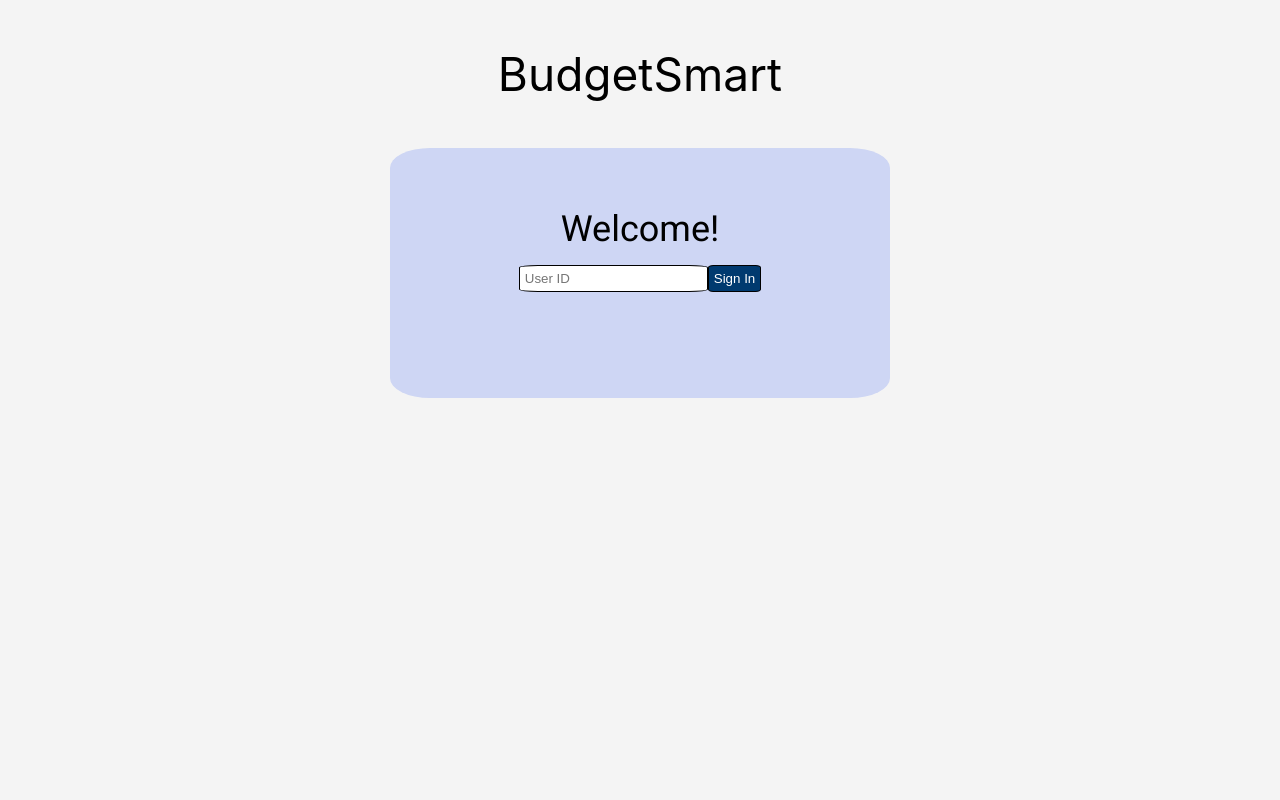
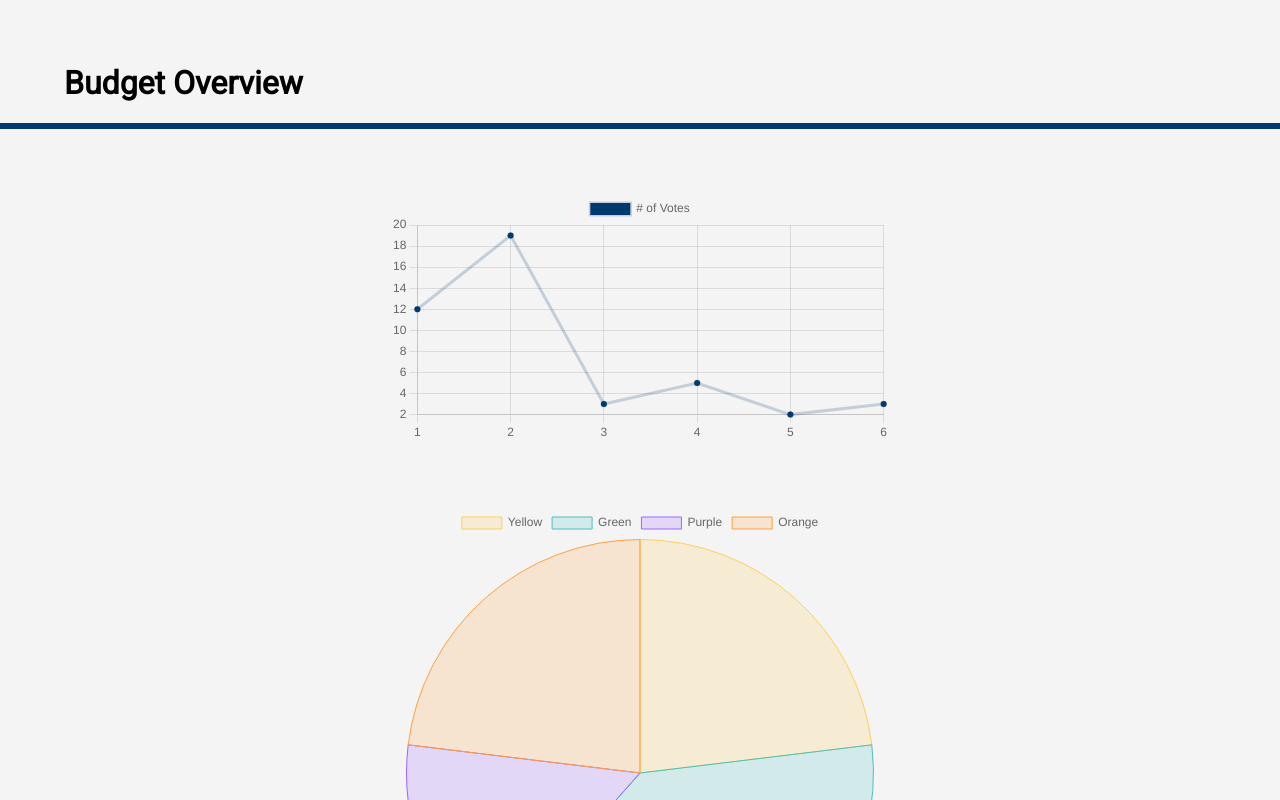
Before and after one commit to alucchitti/SES-hackathon, a React (Create React App) app: page / in a window 1280 px wide. Shown: the top 800 px of the page. Built offline with nearby package versions, Linux system fonts and the light colour scheme.

Commit message:
piechart

```diff
--- a/public/index.html
+++ b/public/index.html
@@ -26,7 +26,7 @@
     -->
     <!-- Import Roboto font-->
     <link href='https://fonts.googleapis.com/css?family=Roboto' rel='stylesheet'>
-    <title>BudgetSmart</title>
+    <title>SmartBudget</title>
   </head>
   <body>
     <noscript>You need to enable JavaScript to run this app.</noscript>
@@ -41,7 +41,5 @@
       To begin the development, run `npm start` or `yarn start`.
       To create a production bundle, use `npm run build` or `yarn build`.
     -->
-    <!-- Chart.js import-->
-    <script src="https://cdn.jsdelivr.net/npm/chart.js"></script>
   </body>
 </html>
--- a/src/App.js
+++ b/src/App.js
@@ -5,11 +5,11 @@ import Login from './login/login.js';
 import Main from './overview/Main.js';
 
 function App() {
-  /* Uncomment this code to see graph dashboard
+  /* Uncomment this code to see graph dashboard */
    return (
      <Main />
    )
-  */
+  /*
   var id = Cookies.get('accountId')
   console.log(id);
   if(id){
@@ -23,7 +23,7 @@ function App() {
         <Login />
       </div>);
   }
-
+  */
 }
 
 export default App;
--- a/src/header/header.js
+++ b/src/header/header.js
@@ -6,7 +6,7 @@ class Header extends React.Component {
     render(){
         return (
             <div className="center-wrapper">
-                <p className="name">BudgetSmart</p>
+                <p className="name">SmartBudget</p>
             </div>
         )
     }
--- /dev/null
+++ b/src/line/Line.js
@@ -0,0 +1,33 @@
+import './Line.css';
+import { Line } from 'react-chartjs-2';
+
+const data = {
+    labels: ['1', '2', '3', '4', '5', '6'],
+    datasets: [
+      {
+        label: '# of Votes',
+        data: [12, 19, 3, 5, 2, 3],
+        fill: false,
+        backgroundColor: 'rgb(0, 58, 111)',
+        borderColor: 'rgb(0, 58, 111, .2)',
+      },
+    ],
+};
+
+const options = {
+    scales: {
+      yAxes: [
+        {
+          ticks: {
+            beginAtZero: true,
+          },
+        },
+      ],
+    },
+};
+
+const LineChart = () => (
+    <Line data={data} options={options}/>
+);
+
+export default LineChart;
--- a/src/overview/Main.css
+++ b/src/overview/Main.css
@@ -15,4 +15,19 @@
 hr{
     background-color: var(--blue);
     border: 3px var(--blue) solid;
+    margin-bottom: 5%;
 }
+
+.center{
+    background-color: var(--grey);
+    margin: 0%;
+    width: 500px;
+    height: 250px;
+    border-radius: 8%;
+}
+.center-wrapper{
+    align-items: center;
+    display: flex;
+    justify-content: center;
+    margin-bottom: 5%;
+}
--- a/src/overview/Main.js
+++ b/src/overview/Main.js
@@ -1,27 +1,26 @@
 import '../App.css';
 import './Main.css';
-import { Line } from 'react-chartjs-2';
+/* Chartjs Examples: https://reactchartjs.github.io/react-chartjs-2/#/ */
+import LineChart from '../line/Line.js';
+import PieChart from '../pie/Pie.js';
 
 const Main = () => {
     return (
         <div id='Main'>
             <div id='header'>
-                <h1>Transaction Overview</h1>
+                <h1>Budget Overview</h1>
             </div>
             <hr/>
-            <Line data={{
-            labels: ["h", "m", "n"],
-            datasets: [
-              {
-                data: [6, 10, 11],
-                label: "Activity",
-                borderColor: "#3333ff",
-                fill: true,
-                backgroundColor: "#CAA6DB",
-              },
-            ],
-          }}
-        />
+            <div className="center-wrapper">
+                <div className="center">
+                    <LineChart/>
+                </div>
+            </div>
+            <div className="center-wrapper">
+                <div className="center">
+                    <PieChart/>
+                </div>
+            </div>
         </div>
     )
 }
--- /dev/null
+++ b/src/pie/Pie.js
@@ -0,0 +1,31 @@
+import './Pie.css';
+import { Pie } from 'react-chartjs-2';
+
+const data = {
+  labels: ['Yellow', 'Green', 'Purple', 'Orange'],
+  datasets: [
+    {
+      label: '# of Votes',
+      data: [3, 5, 2, 3],
+      backgroundColor: [
+        'rgba(255, 206, 86, 0.2)',
+        'rgba(75, 192, 192, 0.2)',
+        'rgba(153, 102, 255, 0.2)',
+        'rgba(255, 159, 64, 0.2)',
+      ],
+      borderColor: [
+        'rgba(255, 206, 86, 1)',
+        'rgba(75, 192, 192, 1)',
+        'rgba(153, 102, 255, 1)',
+        'rgba(255, 159, 64, 1)',
+      ],
+      borderWidth: 1,
+    },
+  ],
+};
+
+const PieChart = () => (
+    <Pie data={data} />
+);
+
+export default PieChart;
```
Also changed, not shown: src/line/Line.css (added), src/pie/Pie.css (added).
